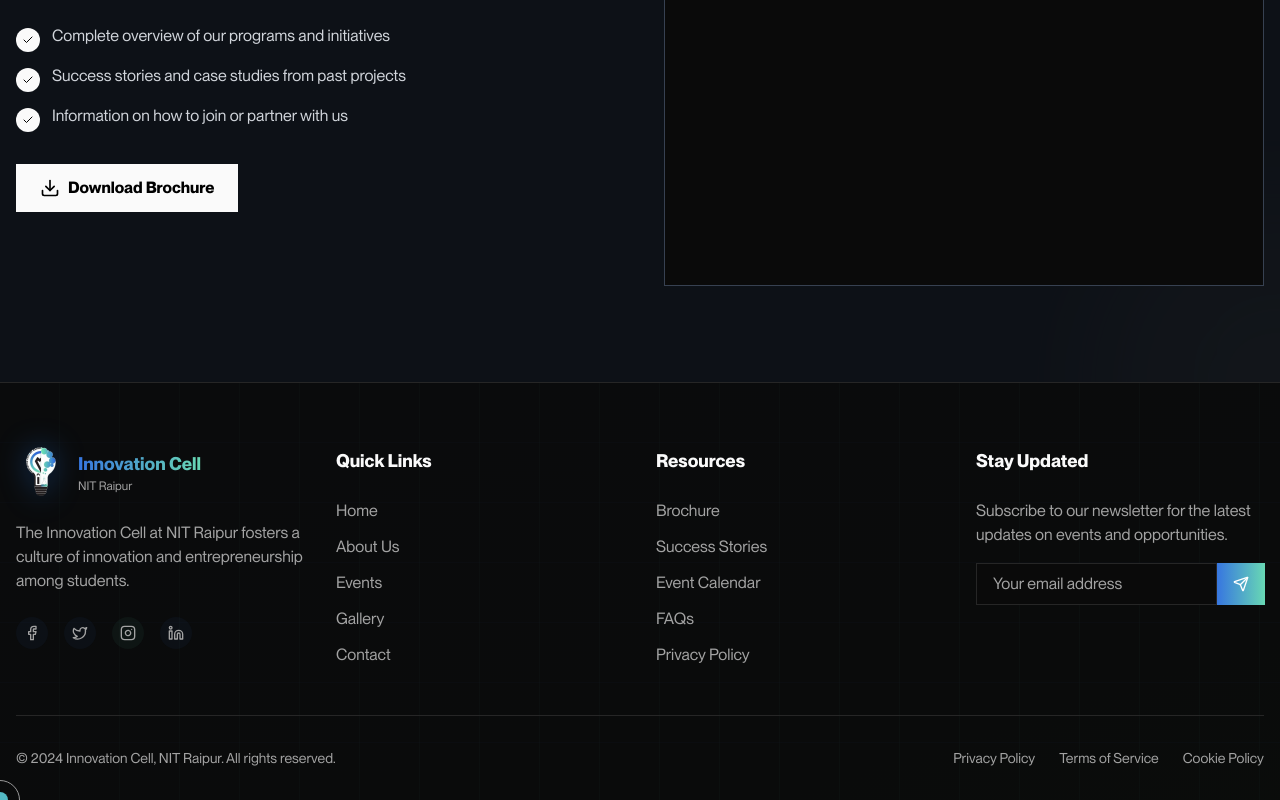
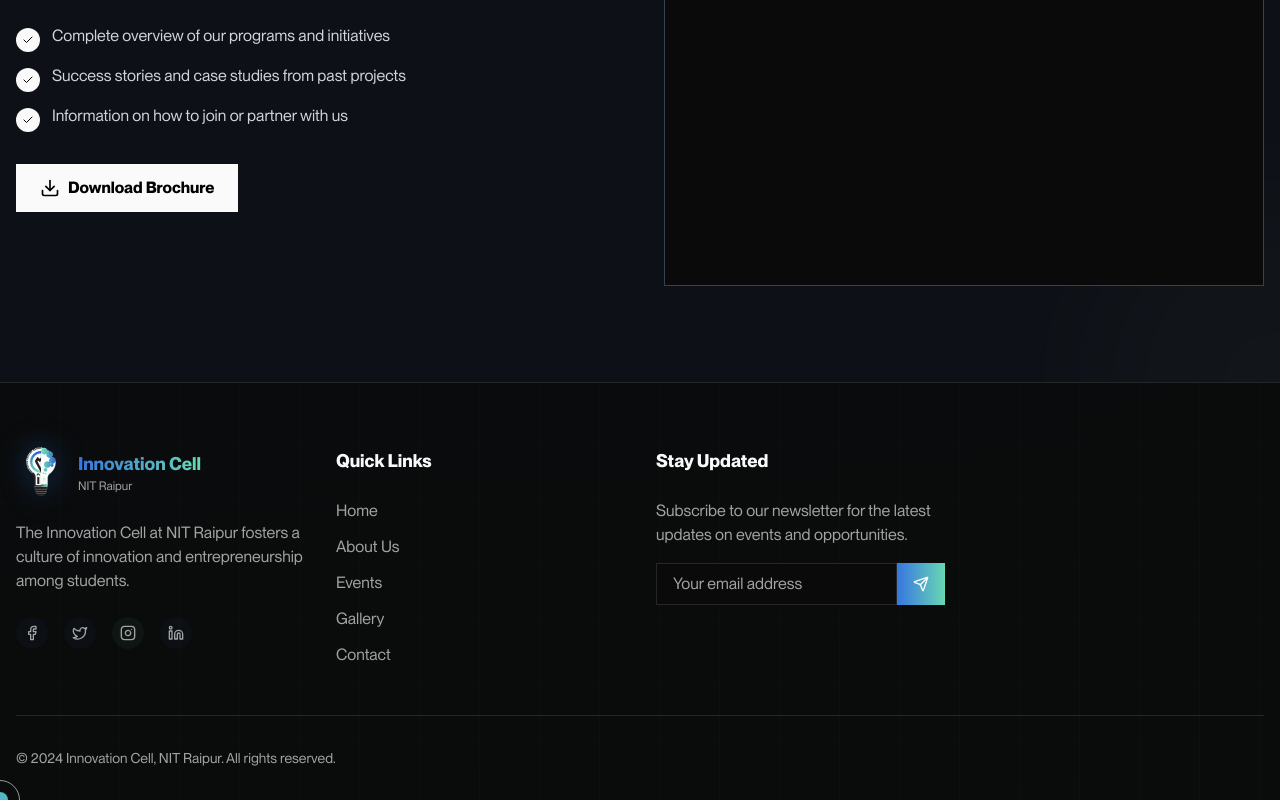
Before and after one commit to Coder-philosopher/icell, a Next.js app: page / in a window 1280 px wide. Shown: the part 3592-4392 px from the top of the page. Built offline with nearby package versions, Linux system fonts and the light colour scheme.

Commit message:
Update Footer.tsx

```diff
--- a/src/app/components/Footer.tsx
+++ b/src/app/components/Footer.tsx
@@ -96,8 +96,8 @@
             </ul>
           </div>
 
-          {/* Column 3: Resources */}
-          <div>
+
+{/*           <div>
             <h4 className="font-montserrat font-bold text-lg mb-6 text-foreground">Resources</h4>
             <ul className="space-y-3">
               <li>
@@ -131,7 +131,7 @@
                 </Link>
               </li>
             </ul>
-          </div>
+          </div> */}
 
           {/* Column 4: Newsletter */}
           <div>
@@ -160,7 +160,7 @@
             <p className="text-muted-foreground text-sm mb-4 md:mb-0 font-nunito-sans">
               &copy; 2024 Innovation Cell, NIT Raipur. All rights reserved.
             </p>
-            <div className="flex space-x-6">
+{/*             <div className="flex space-x-6">
               <Link href="/privacy" className="text-muted-foreground hover:text-brand-blue text-sm transition-all duration-300 font-inter relative group">
                 <span className="relative z-10">Privacy Policy</span>
                 <span className="absolute bottom-0 left-0 w-0 h-0.5 bg-brand-blue/50 group-hover:w-full transition-all duration-300"></span>
@@ -173,7 +173,7 @@
                 <span className="relative z-10">Cookie Policy</span>
                 <span className="absolute bottom-0 left-0 w-0 h-0.5 bg-brand-blue/50 group-hover:w-full transition-all duration-300"></span>
               </Link>
-            </div>
+            </div> */}
           </div>
         </div>
       </div>
```
